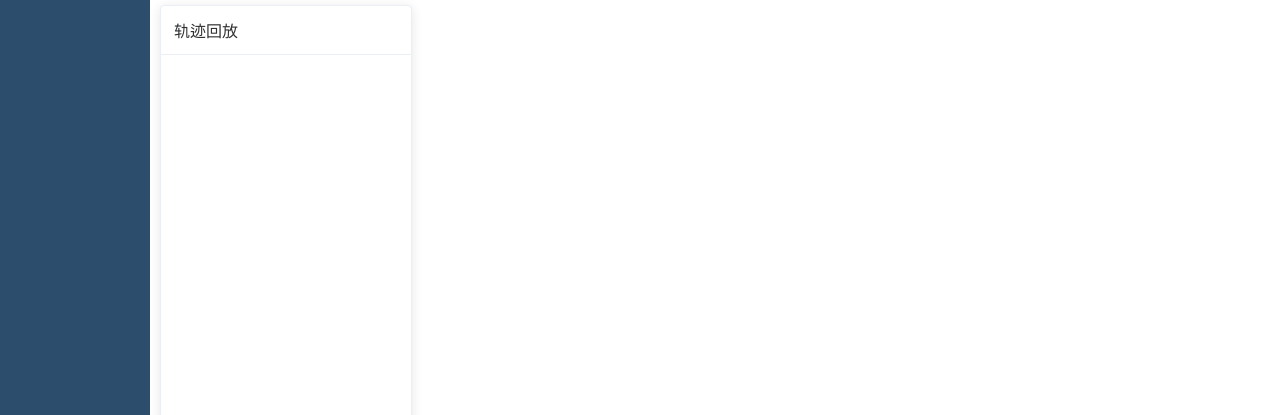
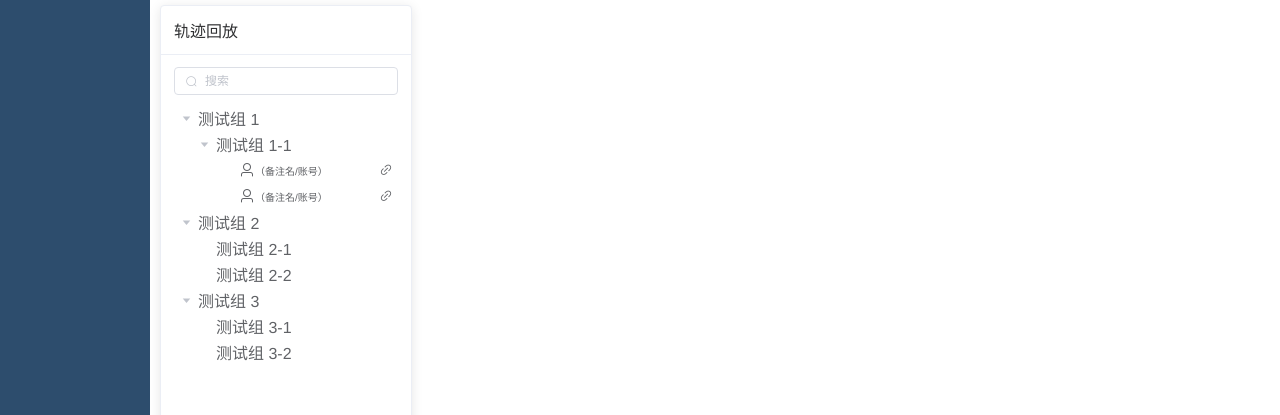
Before and after one commit to flyreve/dispatching-desk, a Vue app: page /#/track/playback in a window 1280 px wide. Shown: the part 125-540 px from the top of the page. Built offline with nearby package versions, Linux system fonts and the light colour scheme; what vue-baidu-map would draw is missing.

Commit message:
完成 轨迹回放

```diff
--- a/src/views/location-manage/monitor-member.vue
+++ b/src/views/location-manage/monitor-member.vue
@@ -13,10 +13,10 @@
         <i slot="prefix" class="el-input__icon el-icon-search" />
       </el-input>
       <div class="flex mt-5">
-        <div class="flex">
-          <el-link @click="visibleMemberAdd = true"><i class="el-icon-plus" /></el-link>
+        <el-link :underline="false" class="flex" @click="visibleMemberAdd = true">
+          <i class="el-icon-plus" />
           <span class="pl-5 fz-14">添加成员</span>
-        </div>
+        </el-link>
         <div class="flex">
           <span class="remarks">在地图显示</span>
           <el-switch
@@ -55,7 +55,7 @@
     </el-card>
 
 <!--    添加监控成员-->
-    <el-card class="main-2-card">
+    <el-card class="main-2-card" v-if="visibleMemberAdd">
       <div slot="header">
         <span class="fz-16">添加监控成员</span>
         <el-button class="close-btn" type="text" @click="visibleMemberAdd = false"><i class="el-icon-close" /></el-button>
--- a/src/views/location-manage/track-playback.vue
+++ b/src/views/location-manage/track-playback.vue
@@ -4,6 +4,77 @@
     <el-card class="main-1-card">
       <div slot="header">
         <span class="fz-16">轨迹回放</span>
+      </div>
+      <el-input
+              v-model="searchKey"
+              placeholder="搜索"
+              size="mini"
+      >
+        <i slot="prefix" class="el-input__icon el-icon-search" />
+      </el-input>
+      <el-tree
+              class="person-list mt-10"
+              :data="data"
+              node-key="id"
+              default-expand-all
+              :expand-on-click-node="false"
+      >
+        <div slot-scope="{ node, data }" style="width: 100%">
+          <div v-if="!data.hasOwnProperty('name')" class="flex" style="width: 100%">
+            <div>{{ node.label }}</div>
+          </div>
+          <div v-else class="person-item" style="border-bottom: unset; padding-left: 0">
+            <div class="flex">
+              <i class="el-icon-user fz-16" style="margin-left: 5px" />
+              <div>（备注名/账号）</div>
+            </div>
+            <el-link class="flex" :underline="false">
+              <i class="el-icon-link pointer fz-14 pl-5" @click="visiblePlayback = !visiblePlayback" />
+            </el-link>
+          </div>
+        </div>
+      </el-tree>
+    </el-card>
+
+    <!--回放-->
+    <el-card class="main-2-card playback-card" v-if="visiblePlayback">
+      <div class="card-header flex">
+        <div class="left flex fz-10"><div class="circular" />成员一</div>
+        <el-divider direction="vertical" />
+        <div class="content flex fz-10">
+          <div class="flex">
+            时间范围: <el-input style="width: 33px"></el-input>个月之内
+          </div>
+          <div class="flex">
+            起止时间
+            <el-date-picker
+                    v-model="value1"
+                    type="date"
+                    style="width: 64px">
+            </el-date-picker>
+            --
+            <el-date-picker
+                    v-model="value1"
+                    type="date"
+                    style="width: 64px">
+            </el-date-picker>
+          </div>
+          <div class="flex">
+            查询
+            <el-input style="width: 45px"  v-model="searchKey">
+              <i slot="prefix" class="el-input__icon el-icon-search" />
+            </el-input>
+          </div>
+        </div>
+        <el-divider direction="vertical" />
+        <div class="right flex fz-16">
+          <el-link :underline="false"><i class="el-icon-arrow-left"></i></el-link>
+          <el-link :underline="false"><i class="el-icon-video-pause"></i></el-link>
+          <el-link :underline="false"><i class="el-icon-arrow-right"></i></el-link>
+        </div>
+      </div>
+      <div class="card-body">
+        1
       </div>
     </el-card>
   </div>
@@ -13,7 +84,51 @@
   export default {
     name: 'track-playback',
     data() {
-      return {}
+      const personOptions = ['1', '2', '3', '4']
+      const data = [{
+        id: 1,
+        label: '测试组 1',
+        children: [{
+          id: 4,
+          label: '测试组 1-1',
+          children: [{
+            name: '1',
+            id: 9,
+            label: '测试组 1-1-1'
+          }, {
+            name: '2',
+            id: 10,
+            label: '测试组 1-1-2'
+          }]
+        }]
+      }, {
+        id: 2,
+        label: '测试组 2',
+        children: [{
+          id: 5,
+          label: '测试组 2-1'
+        }, {
+          id: 6,
+          label: '测试组 2-2'
+        }]
+      }, {
+        id: 3,
+        label: '测试组 3',
+        children: [{
+          id: 7,
+          label: '测试组 3-1'
+        }, {
+          id: 8,
+          label: '测试组 3-2'
+        }]
+      }]
+      return {
+        visiblePlayback: false,
+        searchKey: '',
+        value1: '',
+        data: JSON.parse(JSON.stringify(data)),
+        members: personOptions,
+      }
     },
     mounted() {
     },
@@ -21,4 +136,70 @@
   }
 </script>
 
-<style scoped></style>
+<style lang="scss">
+  .track-playback {
+    .el-divider--vertical {
+      height: 100%;
+    }
+    .playback-card .el-card__body {
+      height: calc(100% - 20px)!important;
+      padding: 10px!important;
+    }
+    .playback-card  {
+      .el-input__inner {
+        font-size: 10px!important;
+        /*width: 25px!important;*/
+        height: 19px !important;
+        line-height: 19px!important;
+        padding: 1px!important;
+      }
+      .el-input__icon {
+        line-height: 22px;
+      }
+      .el-input {
+        margin: 0 5px;
+      }
+    }
+  }
+</style>
+<style scoped lang="scss">
+.track-playback {
+  .person-list {
+    height: calc(100% - 25px);
+    overflow-y: scroll;
+    .person-item {
+      font-size: 10px;
+      display: flex;
+      justify-content: space-between;
+      padding: 10px 5px 10px 3px;
+      border-bottom: 1px dashed #D0CECE;
+    }
+  }
+  .playback-card {
+    width: calc(100vw - 430px);
+    .card-header {
+      height: 37px;
+      .left, .right {
+        height: 100%;
+        width: 80px;
+      }
+      .content {
+        height: 100%;
+        flex: 1;
+      }
+      .circular {
+        width: 35px;
+        height: 35px;
+        border-radius: 50%;
+        background: #BCC5CA;
+      }
+    }
+    .card-body {
+      margin-top: 5px;
+      border-radius: 4px;
+      height: calc(100% - 35px);
+      background: #ccc;
+    }
+  }
+}
+</style>
```
Also changed, not shown: src/styles/element-ui.scss (line endings or trailing spaces).
